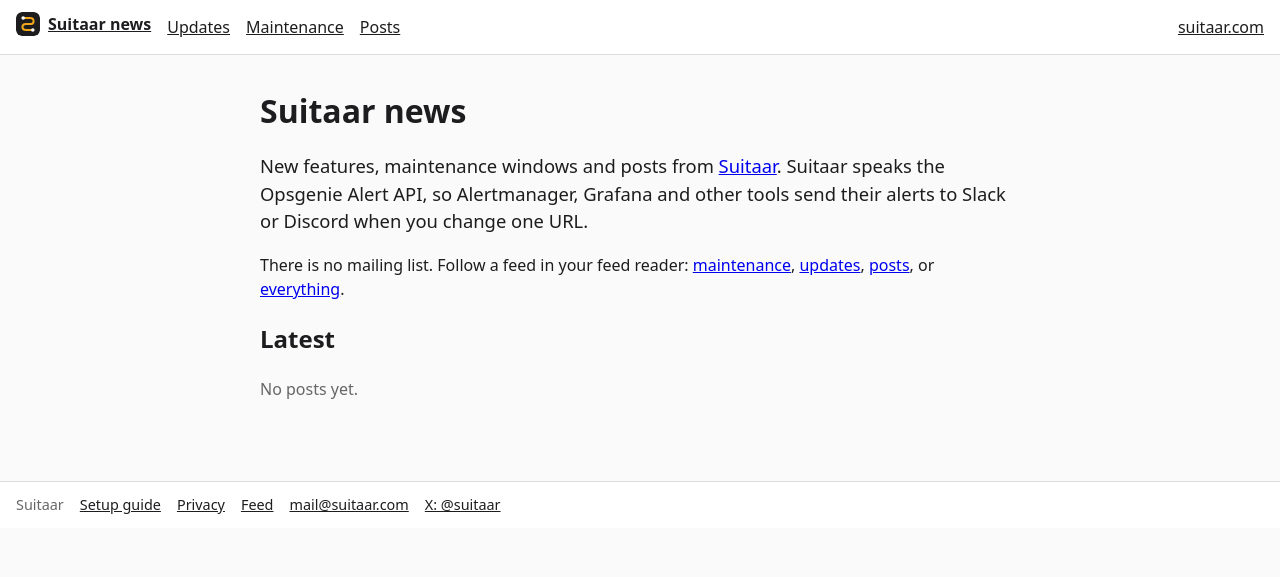
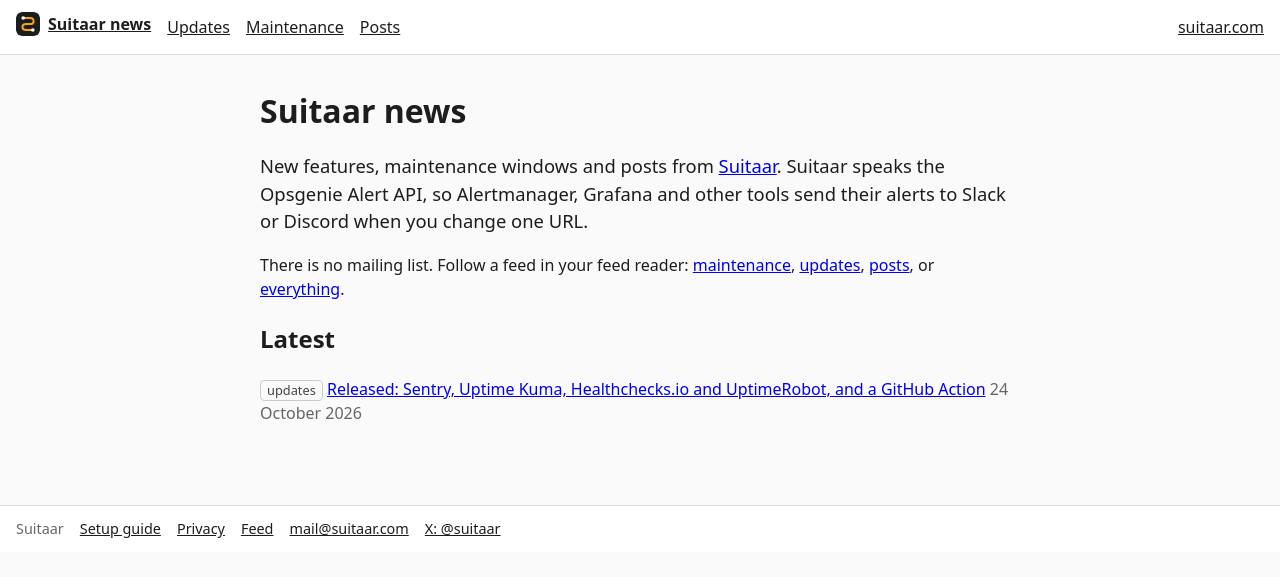
Before and after one commit to Suitaar/news, a Jekyll site: the page built from index.html, in a window 1280 px wide. Shown: the top 577 px of the page. Built offline with Jekyll 4.4.1, drawn with Linux system fonts in a browser that asks for light colours; part of the change alters nothing that is shown.

Commit message:
feat: publish the 2026-10-23 release post and shorten page titles

```diff
--- a/_layouts/default.html
+++ b/_layouts/default.html
@@ -3,7 +3,8 @@
 <head>
   <meta charset="utf-8">
   <meta name="viewport" content="width=device-width, initial-scale=1">
-  {% seo %}
+  <title>{% if page.title and page.title != site.title %}{{ page.title }} · {{ site.title }}{% else %}{{ site.title }}{% endif %}</title>
+  {% seo title=false %}
   {% feed_meta %}
   <link rel="alternate" type="application/atom+xml" title="Suitaar maintenance windows" href="{{ '/feed/maintenance.xml' | relative_url }}">
   <link rel="icon" href="{{ '/assets/favicon.svg' | relative_url }}" type="image/svg+xml">
--- a/_drafts/released-sentry-uptime-tools-github-action.md
+++ b/_posts/2026-10-24-released-sentry-uptime-tools-github-action.md
@@ -2,6 +2,7 @@
 layout: post
 title: "Released: Sentry, Uptime Kuma, Healthchecks.io and UptimeRobot, and a GitHub Action"
 categories: [updates]
+date: 2026-10-24 18:00:00 +0000
 description: "Suitaar now accepts Sentry, Uptime Kuma, Healthchecks.io and UptimeRobot webhooks, has a GitHub Action, and serves the Opsgenie API at ogapi.suitaar.com."
 ---
 
```
